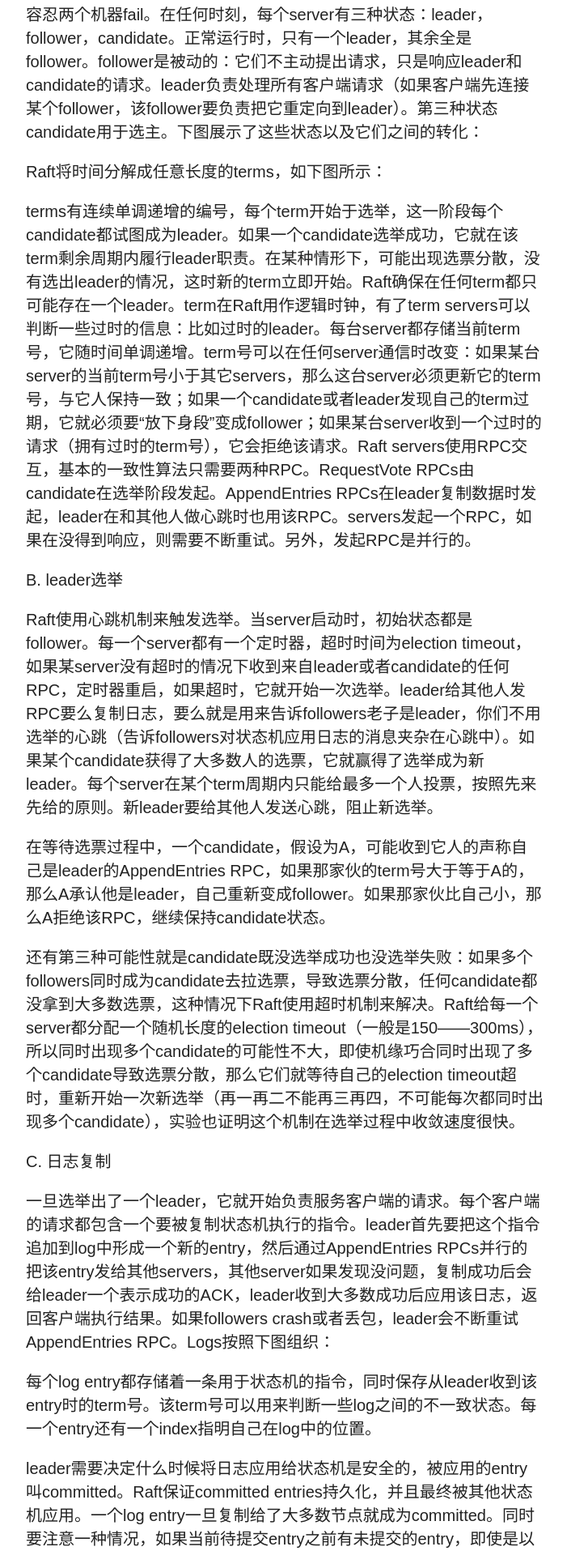
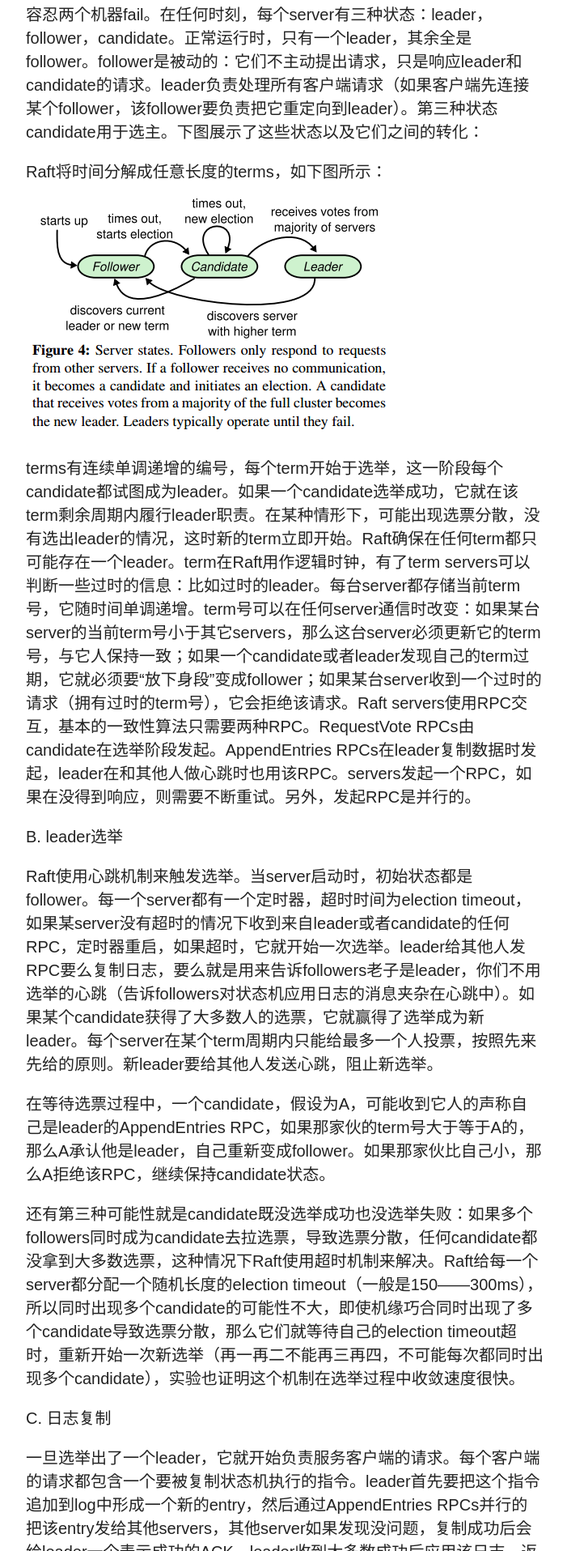
Before and after one commit to wuyu201321060203/wuyu201321060203.github.io, a Jekyll site: the page built from _posts/2014-09-13-Raft.md, in a window 1280 px wide. Shown: the part 3866-5781 px from the top of the page at 81% size, without its empty margins (318-1019 px from the left). Built offline with Jekyll 4.4.1, drawn with Linux system fonts in a browser that asks for light colours; nearby versions of some CDN libraries; comment, search, counter and statistics services are not loaded.

```diff
--- a/_posts/2014-09-13-Raft.md
+++ b/_posts/2014-09-13-Raft.md
@@ -60,6 +60,8 @@
 一个Raft集群包含单数个server，5个是一个典型配置，允许该系统最多容忍两个机器fail。在任何时刻，每个server有三种状态：leader，follower，candidate。正常运行时，只有一个leader，其余全是follower。follower是被动的：它们不主动提出请求，只是响应leader和candidate的请求。leader负责处理所有客户端请求（如果客户端先连接某个follower，该follower要负责把它重定向到leader）。第三种状态candidate用于选主。下图展示了这些状态以及它们之间的转化：
 
 Raft将时间分解成任意长度的terms，如下图所示：
+
+![](/images/raft3.png)
 
 terms有连续单调递增的编号，每个term开始于选举，这一阶段每个candidate都试图成为leader。如果一个candidate选举成功，它就在该term剩余周期内履行leader职责。在某种情形下，可能出现选票分散，没有选出leader的情况，这时新的term立即开始。Raft确保在任何term都只可能存在一个leader。term在Raft用作逻辑时钟，有了term servers可以判断一些过时的信息：比如过时的leader。每台server都存储当前term号，它随时间单调递增。term号可以在任何server通信时改变：如果某台server的当前term号小于其它servers，那么这台server必须更新它的term号，与它人保持一致；如果一个candidate或者leader发现自己的term过期，它就必须要“放下身段”变成follower；如果某台server收到一个过时的请求（拥有过时的term号），它会拒绝该请求。Raft servers使用RPC交互，基本的一致性算法只需要两种RPC。RequestVote RPCs由candidate在选举阶段发起。AppendEntries RPCs在leader复制数据时发起，leader在和其他人做心跳时也用该RPC。servers发起一个RPC，如果在没得到响应，则需要不断重试。另外，发起RPC是并行的。
 
```
